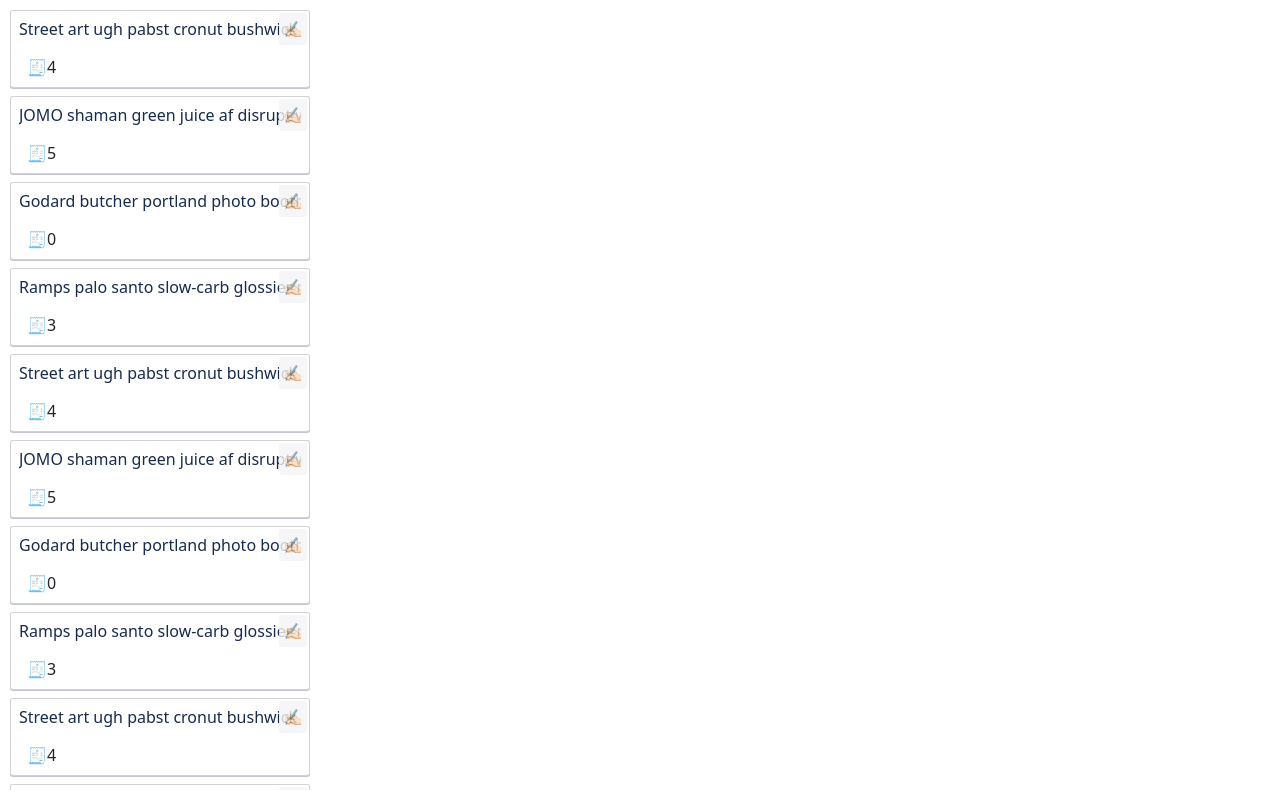
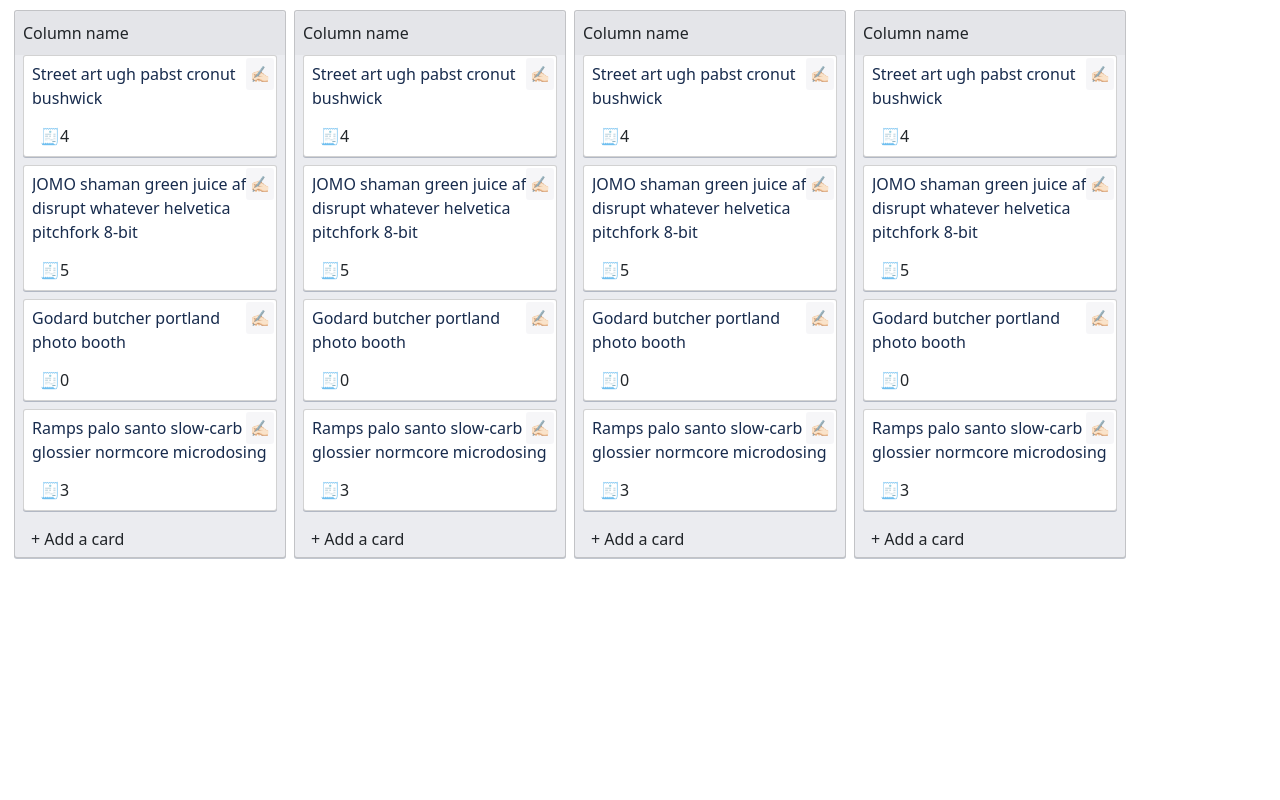
Before and after one commit to ItSerje/kanban-board_react, a React (Create React App) app: page / in a window 1280 px wide. Built offline with nearby package versions, Linux system fonts and the light colour scheme.

Commit message:
update CardList structure and styles as per reqs

```diff
--- a/src/components/cardsList/CardsList.js
+++ b/src/components/cardsList/CardsList.js
@@ -1,16 +1,27 @@
 import React from 'react';
+import BootstrapCard from 'react-bootstrap/Card';
+import './style.css';
 import Card from '../card/Card';
-import './style.css';
 
 const CardsList = ({ cards }) => {
   return (
-    <div className='cards'>
+    <div className='cards-list-wrapper'>
+      <BootstrapCard className='cards-list'>
+        <BootstrapCard.Header className='cards-list-header'>
+          Column name
+        </BootstrapCard.Header>
+        <BootstrapCard.Body className='cards-list-body'>
           {cards.map((card) => (
             <>
               {console.log(card)}
               <Card card={card} key={card.id} />
             </>
           ))}
+        </BootstrapCard.Body>
+        <BootstrapCard.Footer className='cards-list-footer'>
+          + Add a card
+        </BootstrapCard.Footer>
+      </BootstrapCard>
     </div>
   );
 };
--- a/src/components/cardsList/style.css
+++ b/src/components/cardsList/style.css
@@ -4,3 +4,50 @@
   width: 272px;
   background-color: var(--card-list-background-color);
 } */
+
+.cards-list-wrapper {
+  box-sizing: border-box;
+  display: inline-block;
+  height: 100%;
+  margin: 0 4px;
+  vertical-align: top;
+  white-space: nowrap;
+  width: 272px;
+}
+
+.cards-list {
+  background-color: #ebecf0 !important;
+  border-radius: 3px;
+  box-sizing: border-box;
+  display: flex;
+  flex-direction: column;
+  max-height: 100%;
+  position: relative;
+  white-space: normal;
+  width: 100% !important;
+}
+
+.cards-list-header {
+  flex: 0 0 auto;
+  min-height: 20px;
+  padding: 10px 8px;
+  position: relative;
+  border: none;
+}
+
+.cards-list-body {
+  flex: 1 1 auto;
+  margin: 0 4px;
+  min-height: 0;
+  overflow-x: hidden;
+  overflow-y: auto;
+  padding: 0 4px;
+  z-index: 1;
+}
+
+.cards-list-footer {
+  display: flex;
+  justify-content: space-between;
+  max-height: 38px;
+  min-height: 38px px;
+}
```
Lines whose indentation alone changed are shown as unchanged.
